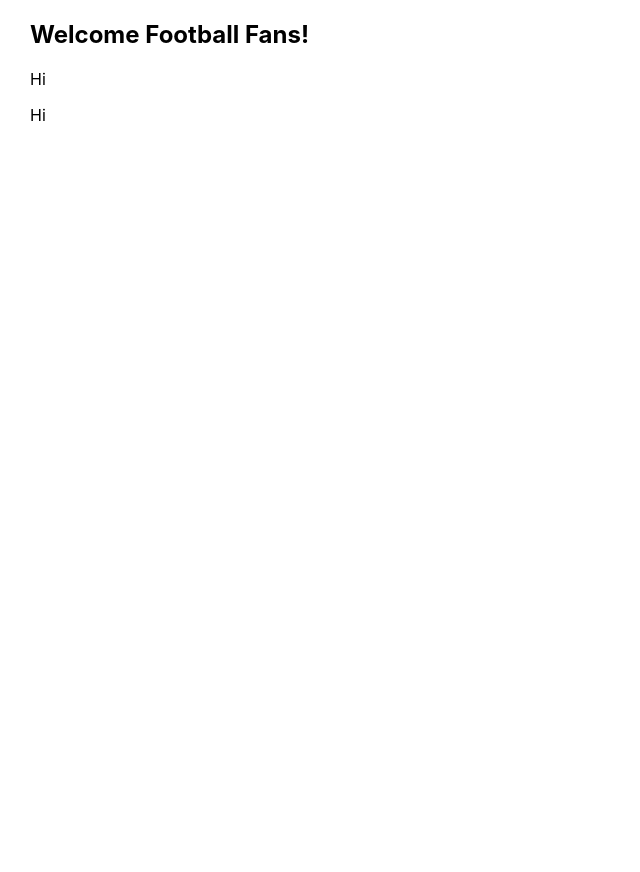
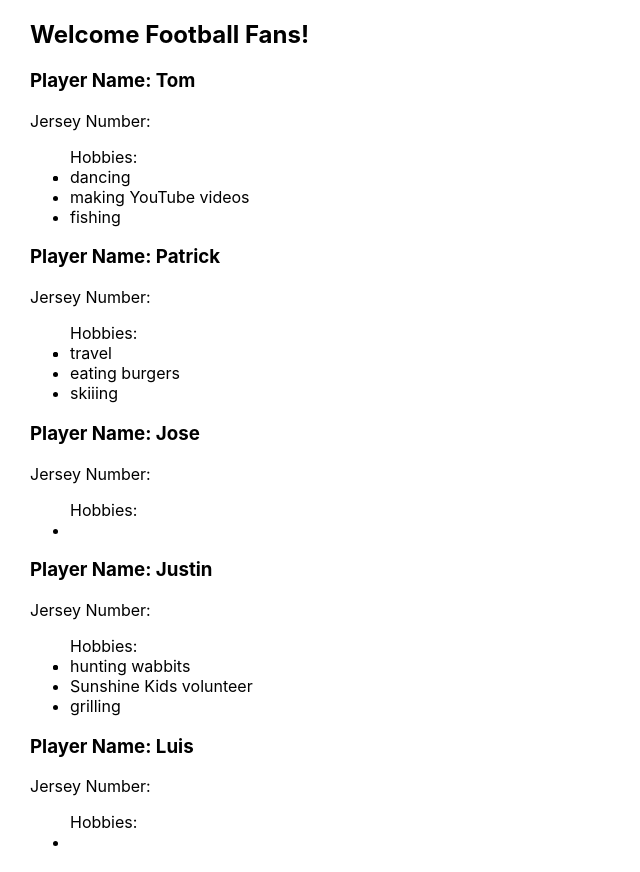
Before and after one commit to Jdoyle5254/football-fanpage, a React (Create React App) app: page / in a window 1280 px wide. Shown: the whole page, without its empty margins (0-640 px from the left). Before the commit the page ends 800 px from the top, so only its background shows below. Built offline with nearby package versions, Linux system fonts and the light colour scheme.

Commit message:
all updates

```diff
--- a/src/components/App.js
+++ b/src/components/App.js
@@ -2,14 +2,15 @@
 import '../App.css';
 import Welcome from './Welcome'
 import {playerData} from '../data/playerData'
-import Player from './Player'
+import PlayerList from './PlayerList'
 
 function App() {
   return (
     <div className="container">
       <Welcome />
-      <Player />
-      <Player />
+      <PlayerList players={playerData} />
+
+
     </div>
   );
 }
--- a/src/components/Player.js
+++ b/src/components/Player.js
@@ -1,7 +1,24 @@
-function Player () {
-     return <p> Hi </p>
+function Player (props) {
+     console.log("player props", props)
+     return (
+     <div>
+     <h3>Player Name: {props.firstName}</h3>
+     <p>Jersey Number: {props.jerseyNumber} </p>
+      <ul> Hobbies:
+          <li>{props.hobbies.map(hobby => {return (<li>{hobby}</li>)})}</li>
+       </ul>
+     </div>
+
+
+     )
+
+
+
 }
 
 export default Player;
 
 // updating data so files will push up
+
+// player name H3
+// add list of hobbies under each player
--- /dev/null
+++ b/src/components/PlayerList.js
@@ -0,0 +1,14 @@
+import Player from './Player'
+
+function PlayerList(props){
+
+    console.log("pl", props.players)
+
+    //create a list of Player components
+    const allPlayers = props.players.map(player => {
+        return <Player firstName={player.firstName} jersey={player.jerseyNumber} hobbies={player.hobbies} />
+    });
+    return <div> {allPlayers} </div>
+}
+
+export default PlayerList;
--- a/src/data/playerData.js
+++ b/src/data/playerData.js
@@ -1,13 +1,13 @@
-const alexHobbies = ["dancing", "making YouTube videos", "fishing"];
-const joseHobbies = ["travel", "eating burgers", "skiiing"];
+const tomHobbies = ["dancing", "making YouTube videos", "fishing"];
+const patrickHobbies = ["travel", "eating burgers", "skiiing"];
 const justinHobbies = ["hunting wabbits", "Sunshine Kids volunteer", "grilling"];
-const yordanHobbies = []
+const joseHobbies = []
 const luisHobbies = []
 
 
 export const playerData = [
-  { id: 1, firstName: "Alex", lastName: "Bregman", hobbies: alexHobbies, jerseyNumber: 2 },
-  { id: 4, firstName: "Yordan", lastName: "Alvarez", hobbies: yordanHobbies, jerseyNumber: 44 },
+  { id: 1, firstName: "Tom", lastName: "Brady", hobbies: tomHobbies, jerseyNumber: 2 },
+  { id: 4, firstName: "Patrick", lastName: "Mahommes", hobbies: patrickHobbies, jerseyNumber: 44 },
   { id: 3, firstName: "Jose", lastName: "Altuve", hobbies: joseHobbies, jerseyNumber: 27 },
   { id: 5, firstName: "Justin", lastName: "Verlander", hobbies: justinHobbies, jerseyNumber: 35 },
   { id: 2, firstName: "Luis", lastName: "Garcia", hobbies: luisHobbies, jerseyNumber: 77 },
```
